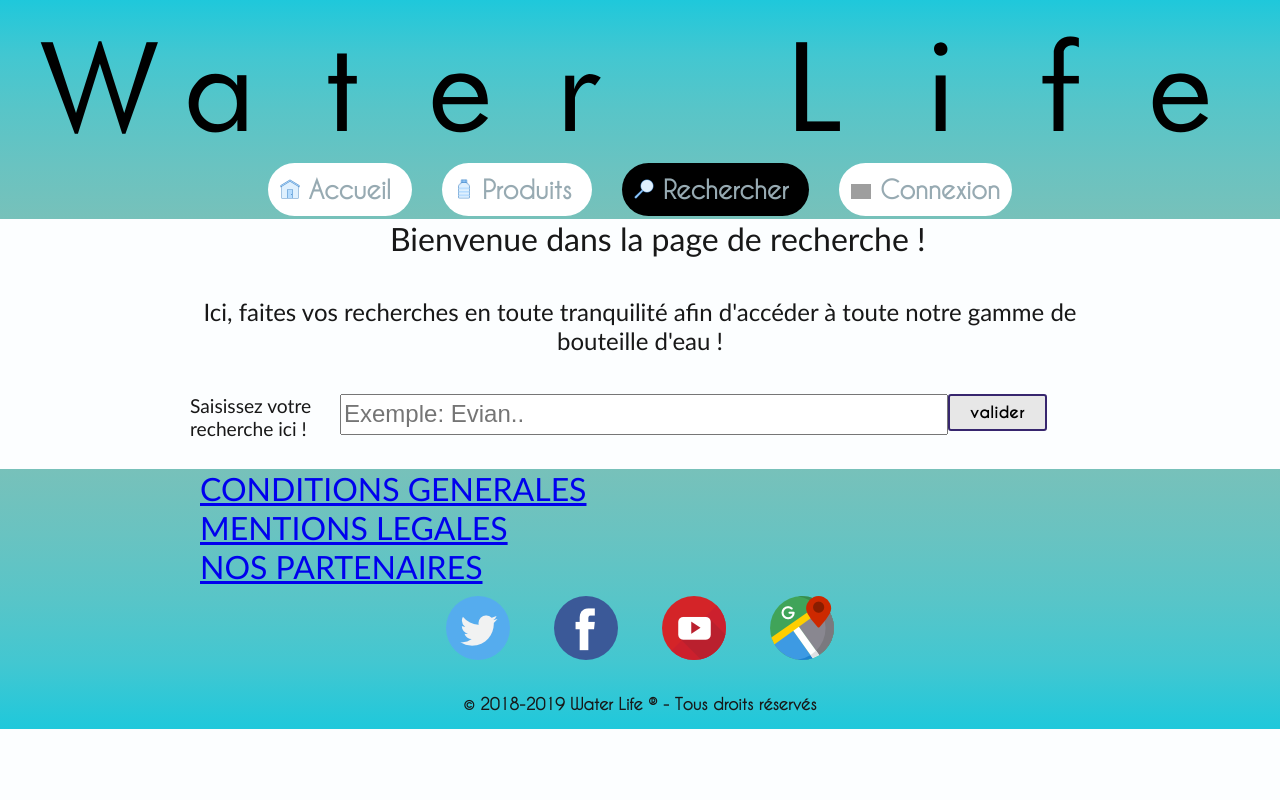
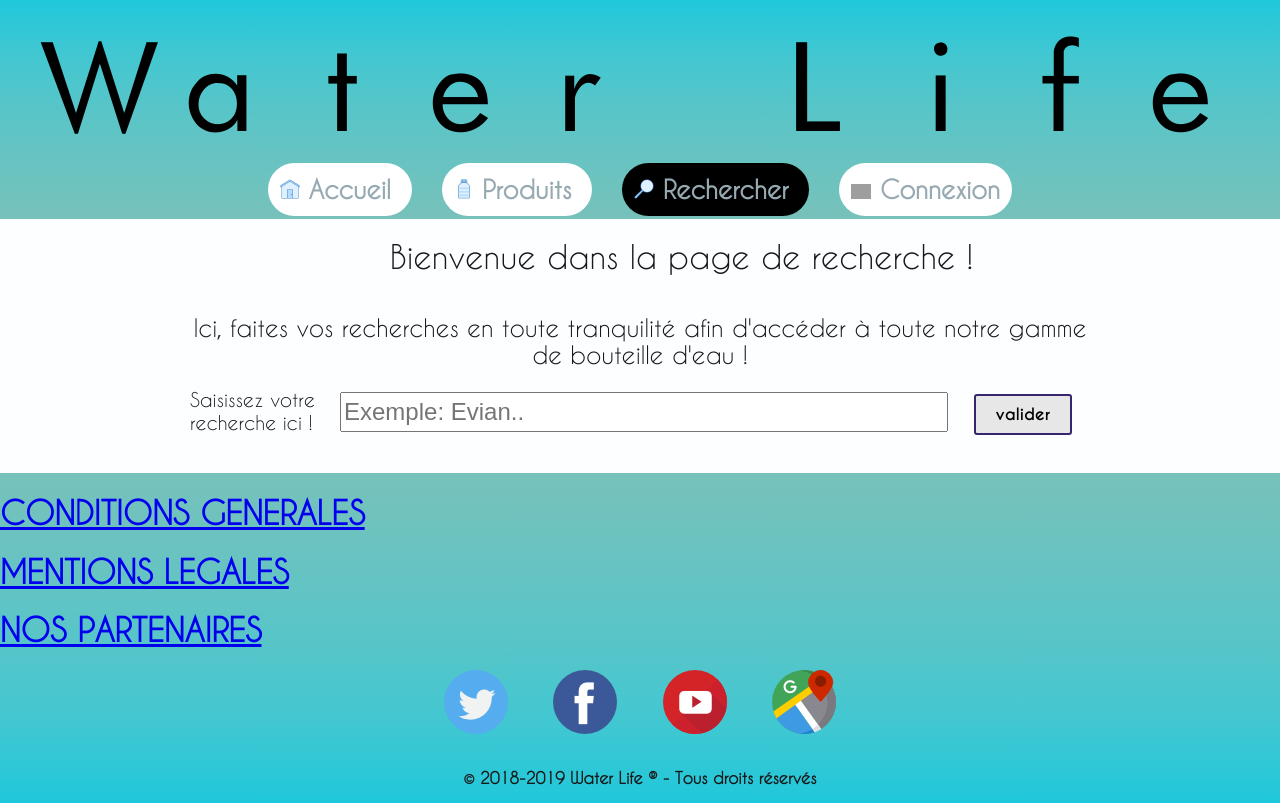
Before and after one commit to Elpachoo/Techno_Web_Project, a PHP site: page /recherche.php in a window 1280 px wide. Before the commit the page ends 729 px from the top, so only its background shows below. Run offline with PHP 8.4, Linux system fonts and the light colour scheme; grey boxes are pictures that could not be loaded.

Commit message:
finitions page recherche

```diff
--- a/css/recherche.CSS
+++ b/css/recherche.CSS
@@ -1,18 +1,19 @@
-body
+.bodyRecherche
 {
     background: rgb(252,254,255);
-    font-family: 'Trebuchet MS', Arial;
+    font-family: 'CaviarDreams', Arial;
     color: #181818;
     margin: 0;
 }
 
 #bloc_page
 {
+
     width: 900px;
     margin: auto;
 }
 
- h1
+ .h1
 {
     font-family: 'BallparkWeiner', ;
     font-size: 2em;
@@ -37,13 +38,14 @@
     font-family: 'BallparkWeiner', ;
     font-size: 1.5em;
     font-weight: normal;
+    margin-top: 4px;
     width:600px;
-    height:35px;
-    float:left;
-    margin: 0 0 0 0px;
+    height:34px;
+
+
 }
 
-h2
+.h2
 {
     font-family: 'BallparkWeiner', ;
     text-align: center;
@@ -55,8 +57,9 @@
     background-color: #e7e7e7;
     color: black;
     border: 2px solid rgb(55, 38, 110);
-    padding: 6px 20px;
+    padding: 8px 20px;
     margin-right: 0px;
+    margin-left: 20px;
     text-align: center;
     text-decoration: none;
     display: inline-block;
--- a/recherche.php
+++ b/recherche.php
@@ -27,13 +27,14 @@
 <!-- Ajout de l'header -->
 <?php include("header.php"); ?>
 
-<body>
+<body class="bodyRecherche">
     <div id="bloc_page">
         <div id="titre_principal_inscription">
-            <h1>Bienvenue dans la page de recherche !</h1>
             <br>
-            <h2>Ici, faites vos recherches en toute tranquilité afin d'accéder à toute notre gamme de bouteille d'eau !</h2>
+            <h1 class="h1">Bienvenue dans la page de recherche !</h1>
             <br>
+            <h2 class="h2">Ici, faites vos recherches en toute tranquilité afin d'accéder à toute notre gamme de bouteille d'eau !</h2>
+
             <div id="searchbar">
                 <span class="text">Saisissez votre recherche ici !</span>
 
@@ -67,14 +68,43 @@
                 while ($donnees = $req->fetch())
                 {
                 ?>
-                <p>
-                    <strong>Description</strong> :<br />
-                    <?php echo $donnees['Marque']; ?> est une <?php echo $donnees['Type']; ?>,
-                    contenue dans une bouteille en <?php echo $donnees['Materiau']; ?>
-                    pour un prix de <?php echo $donnees['Prix']; ?> l'unite,
-                    il nous en reste <?php echo $donnees['Quantite']; ?>.
-                    On dit aussi <?php echo $donnees['Description']; ?>
-               </p>
+                <div class="description">
+                    <p class="para">
+                        <strong class="underligned"> Description </strong> :
+                        <br><br>
+                        <span class="lien">
+                             <a class="a" href="productPage.php?produit=<?php echo $donnees['Marque'];?> "><?php echo $donnees['Marque']; ?></a>
+                        </span>est une eau <?php echo $donnees['Type']; ?>,
+                        contenue dans une bouteille en <?php echo $donnees['Materiau']; ?>
+                        pour un prix de <?php echo $donnees['Prix']; ?> € l'unité,
+                        il nous en reste <?php echo $donnees['Quantite']; ?>.
+                        On dit aussi <?php echo $donnees['Description']; ?>
+                   </p>
+                   <?php $type= $donnees['Type']; ?>
+
+                   <a href="productPage.php?produit=<?php echo $donnees['Marque'];?> "><img class="img" src="<?php echo $donnees['Image'];?>" alt="Product" /> </a>
+                </div>
+                <br> <br> <br>
+
+                 <strong class="underligned2"> D'autres produits que vous pourriez aimer : </strong>
+
+
+                <div class="produitsup">
+
+                    <?php
+                        $req = $bdd->prepare('SELECT * FROM products WHERE Type = ? ORDER BY RAND() LIMIT 3');
+                        $req->execute(array($type));
+
+                    while ($reponse = $req->fetch())
+                    {
+                    ?>
+
+                    <a href="productPage.php?produit=<?php echo $reponse['Marque'];?> "><img class="img2" src="<?php echo $reponse['Image'];?>" alt="Product" /> </a>
+
+                     <?php }?>
+                </div>
+
+
 
                 <?php
                 }
```
Also changed, not shown: other parts of css/recherche.CSS (+66 -1 lines).
